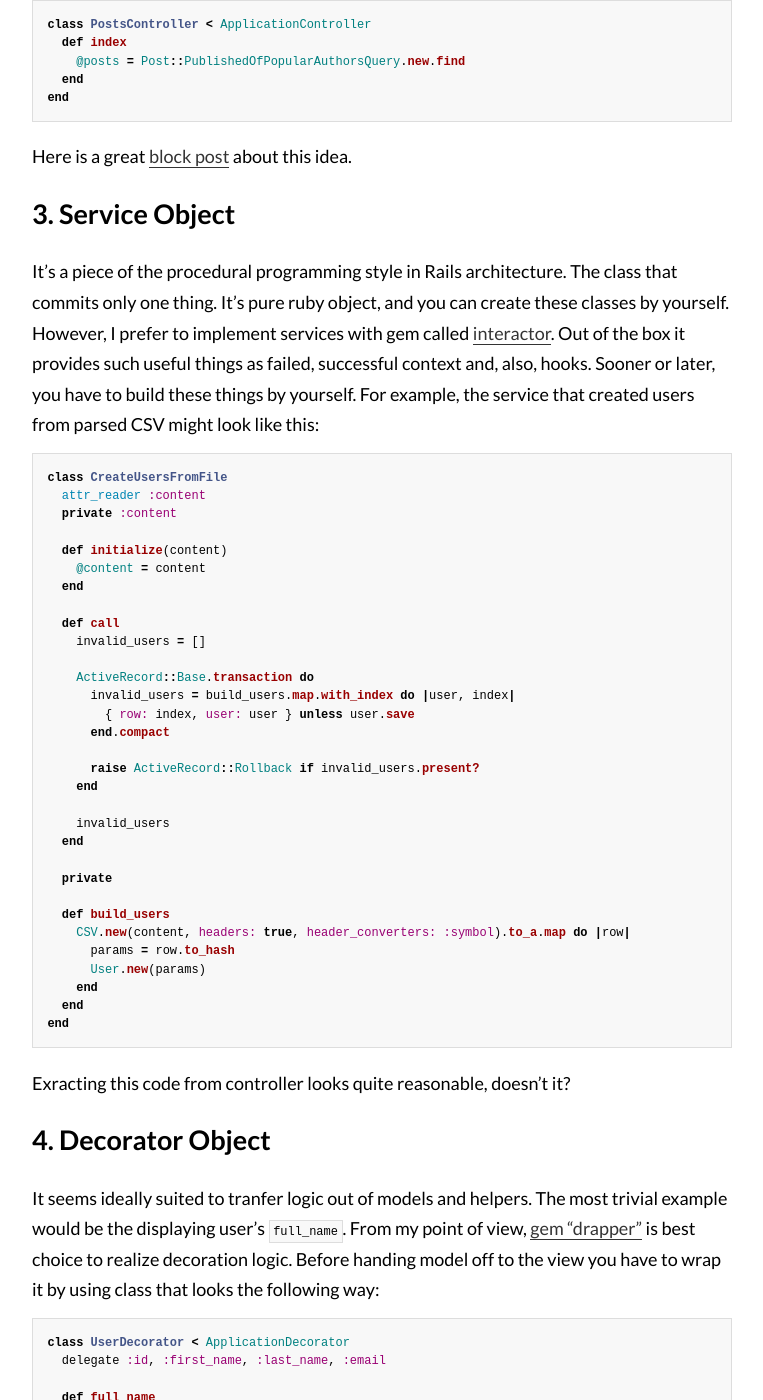
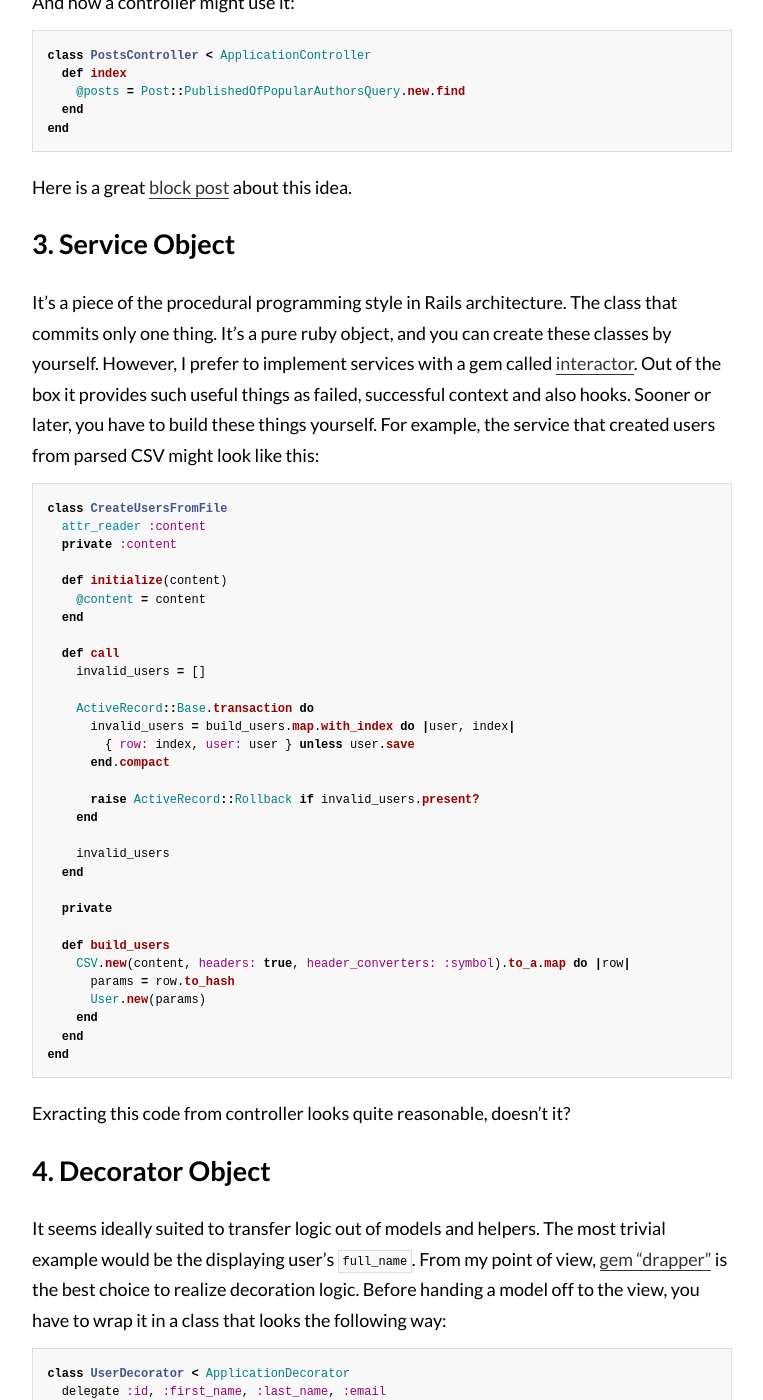
Before and after one commit to ArturMinnullin/arturminnullin.github.io, a Jekyll site: the page built from _posts/2016-04-06-how-many-types-of-objects.markdown, in a window 1280 px wide and 1400 px high, scrolled down 2703 px. Shown: the whole window, without its empty margins (258-1021 px from the left). Built offline with Jekyll 4.4.1, drawn with Linux system fonts in a browser that asks for light colours; nearby versions of some CDN libraries; some of the changed text lies outside the part shown.

Commit message:
Fix grammar mistakes

```diff
--- a/_posts/2016-04-06-how-many-types-of-objects.markdown
+++ b/_posts/2016-04-06-how-many-types-of-objects.markdown
@@ -92,7 +92,7 @@
 end
 ~~~
 
-I like to extract Query Object into modules that repeats class name of model. The class name of Query Object explains purpose of the request. For this case it would look like this:
+I like to extract Query Object into modules that repeats class name of the model. The class name of Query Object explains the purpose of the request. In this case it would look like this:
 
 ~~~ruby
 module Post
@@ -128,7 +128,7 @@
 
 ## 3. Service Object
 
-It's a piece of the procedural programming style in Rails architecture. The class that commits only one thing. It's pure ruby object, and you can create these classes by yourself. However, I prefer to implement services with gem called [interactor](https://github.com/collectiveidea/interactor). Out of the box it provides such useful things as failed, successful context and, also, hooks. Sooner or later, you have to build these things by yourself. For example, the service that created users from parsed CSV might look like this:
+It's a piece of the procedural programming style in Rails architecture. The class that commits only one thing. It's a pure ruby object, and you can create these classes by yourself. However, I prefer to implement services with a gem called [interactor](https://github.com/collectiveidea/interactor). Out of the box it provides such useful things as failed, successful context and also hooks. Sooner or later, you have to build these things yourself. For example, the service that created users from parsed CSV might look like this:
 
 ~~~ruby
 class CreateUsersFromFile
@@ -168,7 +168,7 @@
 
 ## 4. Decorator Object
 
-It seems ideally suited to tranfer logic out of models and helpers. The most trivial example would be the displaying user's `full_name`. From my point of view, [gem "drapper"](https://github.com/drapergem/draper) is best choice to realize decoration logic. Before handing model off to the view you have to wrap it by using class that looks the following way:
+It seems ideally suited to transfer logic out of models and helpers. The most trivial example would be the displaying user's `full_name`. From my point of view, [gem "drapper"](https://github.com/drapergem/draper) is the best choice to realize decoration logic. Before handing a model off to the view, you have to wrap it in a class that looks the following way:
 
 ~~~ruby
 class UserDecorator < ApplicationDecorator
@@ -182,7 +182,7 @@
 
 ## 5. Form Object
 
-This is a good spot to place logic related only to form. Therefore, it helps us to get rid of `accepts_nested_attributes_for`. To decouple your form object you can use [reform](https://github.com/apotonick/reform), [virtus](https://github.com/solnic/virtus) or implement [from scratch](https://www.reinteractive.net/posts/158-form-objects-in-rails). I prefer `reform`:
+This is a good spot to place a logic related only to the form. Therefore, it helps us to get rid of `accepts_nested_attributes_for`. To decouple your form object you can use [reform](https://github.com/apotonick/reform), [virtus](https://github.com/solnic/virtus) or implement [from scratch](https://www.reinteractive.net/posts/158-form-objects-in-rails). I prefer `reform`:
 
 ~~~ruby
 class StoreForm < Reform::Form
@@ -233,13 +233,13 @@
   h2 No inviter so far
 ~~~
 
-This is stuff you definitely want to avoid. With the null object it can be converted as a piece of pie to:
+This is the stuff you definitely want to avoid. With the null object it can be converted to:
 
 ~~~ruby
 h2 = invitee.inviter
 ~~~
 
-To implement this we want to return an object that have an ability to respond to the given methods. For this type of objects I usually create special folder `null` inside `models`. If you look inside, you’ll see classes like:
+To implement this we want to return an object that has an ability to respond to the given methods. For this type of objects I usually create a special folder `null` inside `models`. If you look inside, you’ll see classes like:
 
 ~~~ruby
 class Null::Invitee
@@ -253,10 +253,10 @@
 end
 ~~~
 
-And again, I couldn't mention the brilliant [blog post](https://robots.thoughtbot.com/rails-refactoring-example-introduce-null-object).
+And again, I couldn't mention a brilliant [blog post](https://robots.thoughtbot.com/rails-refactoring-example-introduce-null-object).
 
 ## Conclusion
 
-As you see there are many techniques to refactor Rails app. Isn't this over-engineering? The answer to such a question is always context-dependent, but I rarely find that it is. Don't forget that code separation makes testing easier. If you stub many things in your tests it can be indicator that you have to implement one of aforementioned layers.
+As you see there are many techniques to refactor a Rails app. Isn't this over-engineering? The answer to such a question is always context-dependent, but I rarely find that it is. Don't forget that code separation makes testing easier. If you stub many things in your tests it can be the indicator that you have to implement one of the aforementioned layers.
 
 So, how many of them do you use? :)
```
Also changed, not shown: other parts of _posts/2016-04-06-how-many-types-of-objects.markdown (+6 -6 lines).
